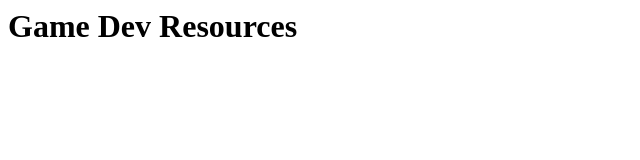
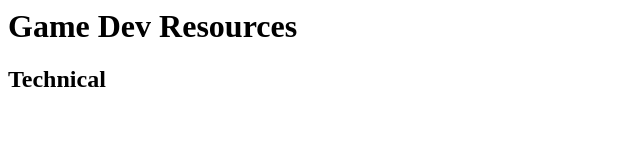
Before and after one commit to OTheTrain/gamedev-resources, a plain HTML site: page index.html in a window 1280 px wide. Shown: the whole page, without its empty margins (0-640 px from the left). Drawn offline with Linux system fonts and the light colour scheme.

Commit message:
added sectioning elements & title

```diff
--- a/index.html
+++ b/index.html
@@ -1 +1,12 @@
-<h1> Game Dev Resources </h1>
+<body>
+
+<header>
+  <h1> Game Dev Resources </h1>
+</header>
+
+<main>
+  <h2> Technical </h2>
+
+</main>
+
+</body>
```
